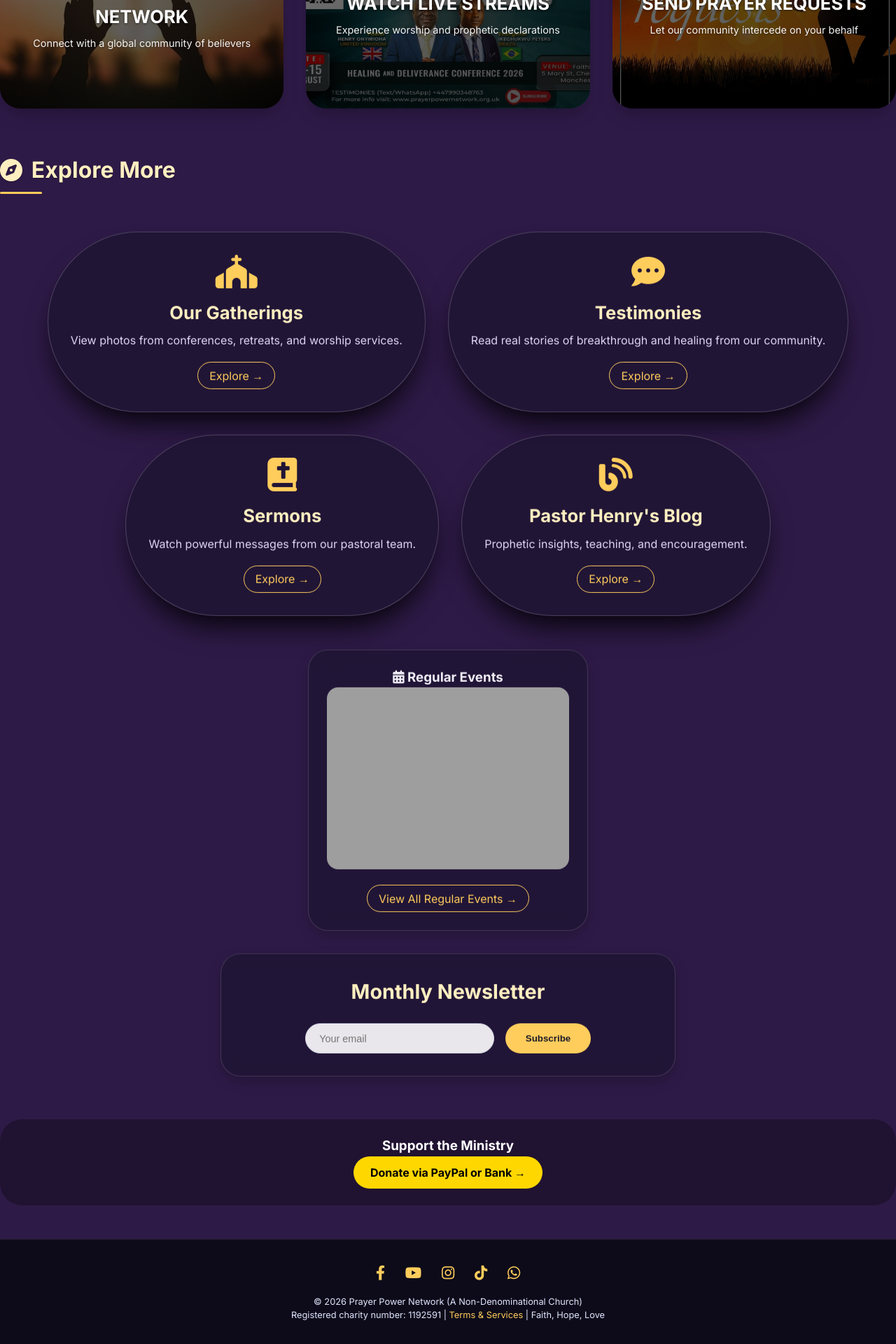
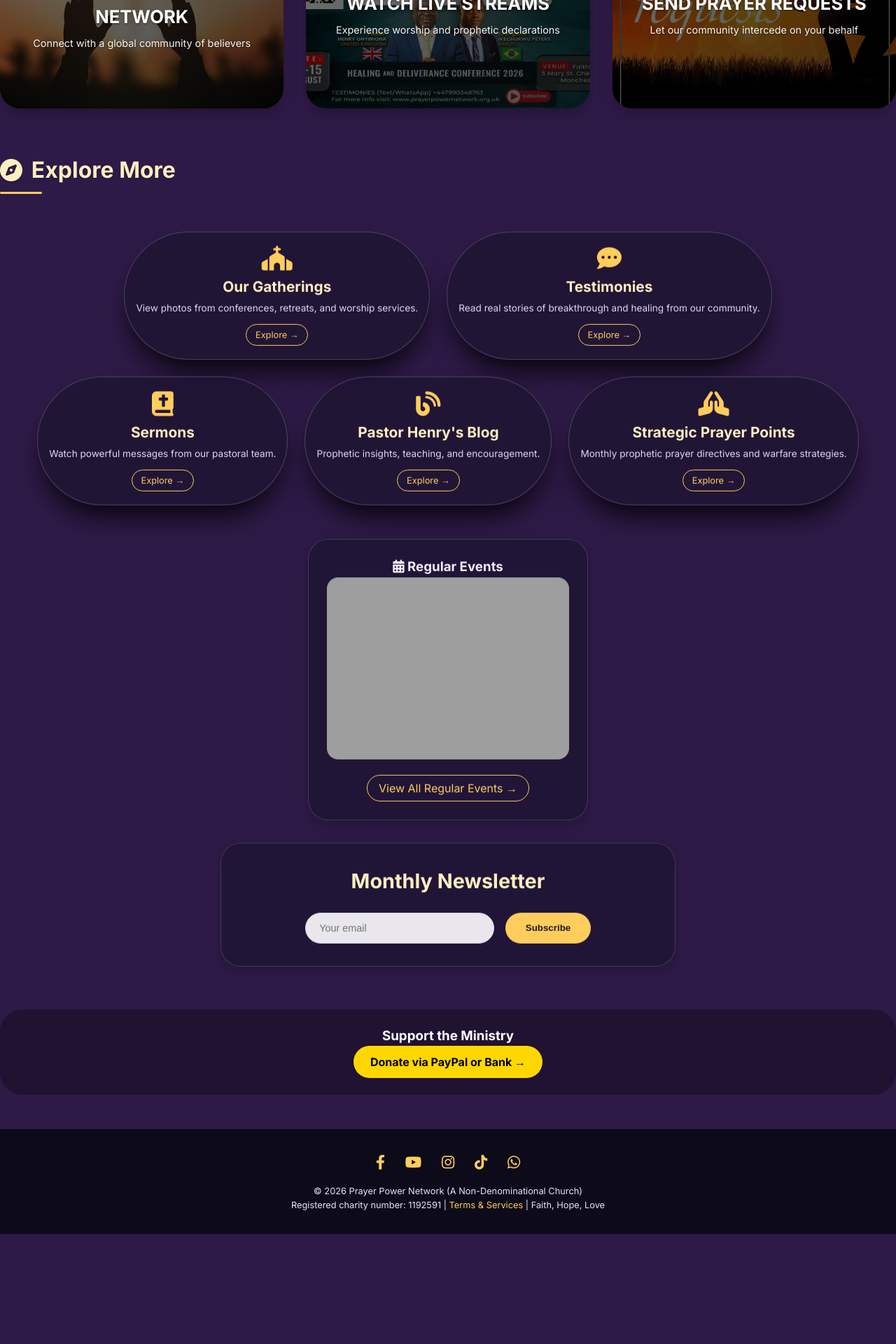
Before and after one commit to phylipgenty/PPN, a Django app: page / in a window 1280 px wide. Shown: the part 1412-3332 px from the top of the page at 70% size. After the commit the page ends 3175 px from the top, so only its background shows below. Run offline with Django 5.2, Linux system fonts and the light colour scheme; grey boxes are pictures that could not be loaded.

Commit message:
Added a new card and shrinked it down a bit

```diff
--- a/templates/index.html
+++ b/templates/index.html
@@ -144,57 +139,59 @@
       width: 100%;
     }
 
-    /* ================= EXPLORE CARDS – OVAL SHAPE + VERY DARK SHADOW ================= */
+    /* ================= EXPLORE CARDS – OVAL SHAPE + DARK SHADOW (SHRUNK) ================= */
     .explore-grid {
       display: flex;
       flex-wrap: wrap;
-      gap: 2rem;
+      gap: 1.5rem;
       justify-content: center;
       margin: 3rem 0;
     }
     .explore-card {
       flex: 1;
-      min-width: 250px;
+      min-width: 200px;
       text-align: center;
-      padding: 2rem;
+      padding: 1.2rem 1rem;
       cursor: pointer;
       transition: all 0.3s ease;
       background: rgba(30, 20, 50, 0.8);
       backdrop-filter: blur(12px);
       border: 1px solid rgba(255, 255, 255, 0.2);
-      border-radius: 999px;          /* pill shape / oval */
-      box-shadow: 0 25px 40px -12px rgba(0,0,0,0.9);  /* much darker, obvious shadow */
+      border-radius: 999px;
+      box-shadow: 0 25px 40px -12px rgba(0,0,0,0.9);
       animation: levitate 5s ease-in-out infinite;
     }
     .explore-card:hover {
       transform: translateY(-8px);
-      box-shadow: 0 35px 50px -15px rgba(0,0,0,1);   /* even darker on hover */
+      box-shadow: 0 35px 50px -15px rgba(0,0,0,1);
       border-color: rgba(255, 205, 92, 0.5);
       animation: none;
     }
     .explore-card i {
-      font-size: 3rem;
+      font-size: 2.2rem;
       color: #ffcd5c;
-      margin-bottom: 1rem;
+      margin-bottom: 0.5rem;
     }
     .explore-card h3 {
-      font-size: 1.6rem;
+      font-size: 1.3rem;
       color: #ffefc0;
-      margin-bottom: 0.5rem;
+      margin-bottom: 0.3rem;
     }
     .explore-card p {
+      font-size: 0.85rem;
       color: #e0d6f5;
-      margin-bottom: 1.2rem;
+      margin-bottom: 0.8rem;
     }
     .explore-btn {
       background: transparent;
       border: 1px solid #ffcd5c;
       color: #ffcd5c;
-      padding: 0.4rem 1rem;
+      padding: 0.3rem 0.8rem;
       border-radius: 2rem;
       text-decoration: none;
       display: inline-block;
       transition: 0.2s;
+      font-size: 0.8rem;
     }
     .explore-btn:hover {
       background: #ffcd5c;
@@ -409,6 +397,15 @@
           <i class="fas fa-blog"></i>
           <h3>Pastor Henry's Blog</h3>
           <p>Prophetic insights, teaching, and encouragement.</p>
+          <span class="explore-btn">Explore →</span>
+        </div>
+      </a>
+      <!-- NEW CARD: Strategic Prayer Points -->
+      <a href="#" style="text-decoration: none;"> <!-- Replace # with actual URL later -->
+        <div class="explore-card">
+          <i class="fas fa-praying-hands"></i>
+          <h3>Strategic Prayer Points</h3>
+          <p>Monthly prophetic prayer directives and warfare strategies.</p>
           <span class="explore-btn">Explore →</span>
         </div>
       </a>
--- a/templates/newsletter_signup.html
+++ b/templates/newsletter_signup.html
@@ -167,7 +167,7 @@
 
     <!-- Read-only newsletter archive (latest to oldest) -->
     <div class="resources-section">
-      <h3><i class="fas fa-book-open"></i> Read Past Newsletters</h3>
+      <h3><i class="fas fa-book-open"></i> Read Our Newsletters</h3>
       <div class="resources-list">
         <a href="{% static 'images/newsletters/n1.pdf' %}" class="resource-link" target="_blank">
           <i class="fas fa-file-pdf"></i> April 2026
```
Also changed, not shown: other parts of templates/index.html (+25 -43 lines). Lines whose indentation alone changed are shown as unchanged.
